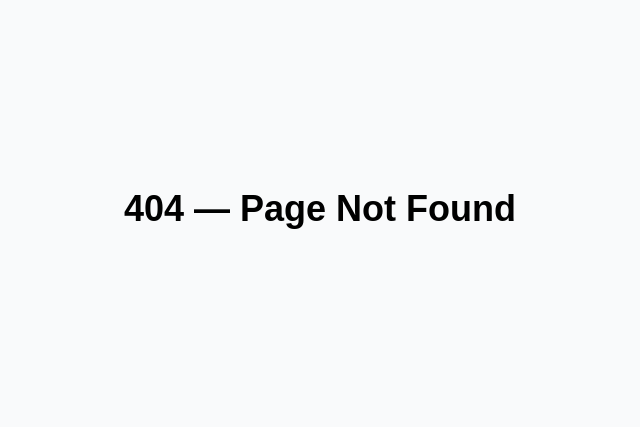
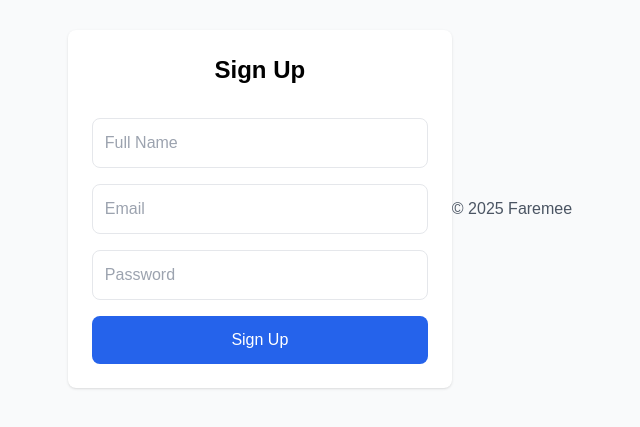
Before and after one commit to divyamttt/faremee-ui, a Next.js app: page /signup in a window 1280 px wide. Before the commit this address had no page. Shown: the part 191-618 px from the top of the page, without its empty margins (320-960 px from the left). Built offline with nearby package versions, Linux system fonts and the light colour scheme.

Commit message:
Create signup.jsx

```diff
--- /dev/null
+++ b/pages/signup.jsx
@@ -0,0 +1,34 @@
+import Header from "../components/Header";
+import Footer from "../components/Footer";
+
+export default function Signup() {
+  return (
+    <div className="min-h-screen flex items-center justify-center bg-gray-50 dark:bg-gray-900">
+      <form className="bg-white dark:bg-gray-800 p-6 rounded-lg shadow w-full max-w-sm space-y-4">
+        <h2 className="text-2xl font-bold mb-4 text-center">Sign Up</h2>
+        <input
+          type="text"
+          placeholder="Full Name"
+          className="w-full p-3 border rounded-lg bg-white dark:bg-gray-700 dark:text-white"
+        />
+        <input
+          type="email"
+          placeholder="Email"
+          className="w-full p-3 border rounded-lg bg-white dark:bg-gray-700 dark:text-white"
+        />
+        <input
+          type="password"
+          placeholder="Password"
+          className="w-full p-3 border rounded-lg bg-white dark:bg-gray-700 dark:text-white"
+        />
+        <button
+          type="submit"
+          className="w-full bg-blue-600 text-white py-3 rounded-lg font-medium hover:bg-blue-700 transition"
+        >
+          Sign Up
+        </button>
+      </form>
+      <Footer />
+    </div>
+  );
+}
```
